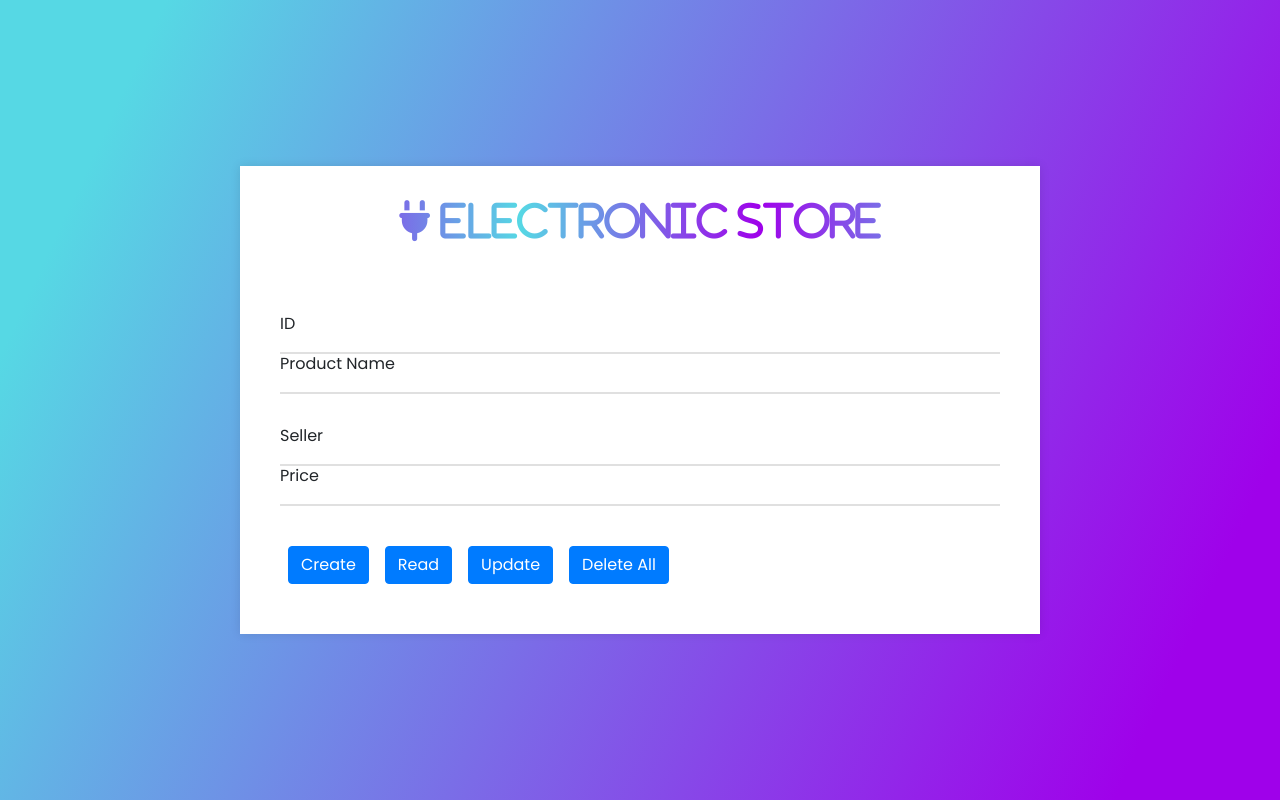
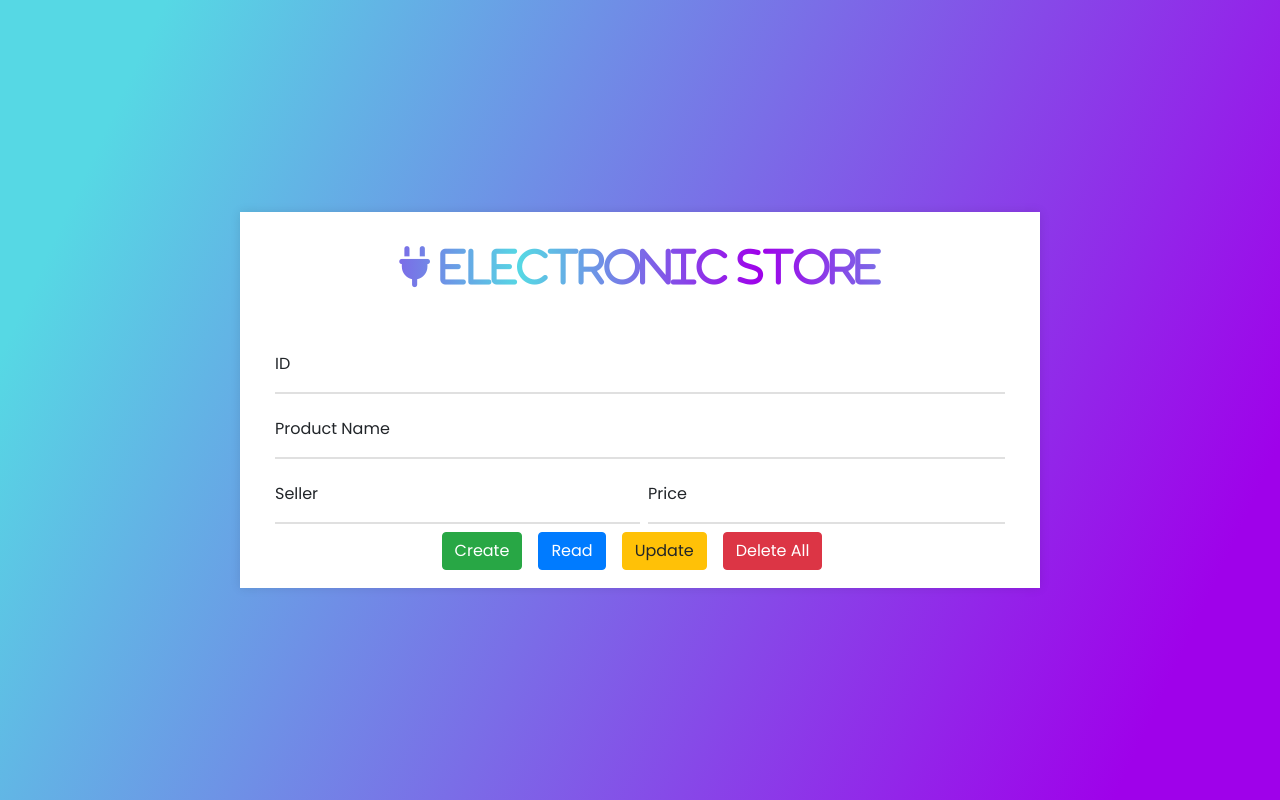
Before and after one commit to KrishnendhuAji/Ecommerce, a plain HTML site: page index.html in a window 1280 px wide. Drawn offline with nearby package versions, Linux system fonts and the light colour scheme.

```diff
--- a/index.html
+++ b/index.html
@@ -8,6 +8,7 @@
                <link rel="stylesheet" href="https://cdn.jsdelivr.net/npm/bootstrap@4.4.1/dist/css/bootstrap.min.css" integrity="sha384-Vkoo8x4CGsO3+Hhxv8T/Q5PaXtkKtu6ug5TOeNV6gBiFeWPGFN9MuhOf23Q9Ifjh" crossorigin="anonymous">
                <link rel="stylesheet" href="https://cdnjs.cloudflare.com/ajax/libs/font-awesome/6.4.2/css/all.min.css">
      <link rel="stylesheet" href="./style.css">
+     <link rel="stylesheet" href="./style2.css">
 
 </head>
 <body>
@@ -49,20 +50,42 @@
               <label for="">Product Name</label>
            </div>
         </div>
-        <div class="form-row">
-           <div class="input-data">
+         <div class="form-row">
+           <div class="input-data w-50">
               <input type="text" required>
               <div class="underline"></div>
               <label for="">Seller</label>
            </div>
-           <div class="input-data">
+
+           <div class="input-data w-50 pl-2">
               <input type="text" required>
               <div class="underline"></div>
               <label for="">Price</label>
            </div>
         </div>
 
-        <div class="form-row submit-btn d-flex p-2">
+
+
+
+
+
+<!--
+         <div class="input-dat">
+            <div class="c">
+            <input type="text">
+             </div>
+
+             <div class="c">
+               <input type="text">
+                </div>
+         </div> -->
+
+
+
+
+
+
+        <div class="form-row submit-btn d-flex p-2 justify-content-center">
           <!-- <div class="input-data">
              <div class="inner"></div>
              <input type="Create" value="Create">
@@ -79,16 +102,17 @@
                <div class="inner"></div>
                <input type="Delete All" value="Delete All">
             </div> -->
-            <button type="button" class="btn btn-primary mr-3">Create </button>
+            <button type="button" class="btn btn-success mr-3 ">Create </button>
             <button type="button" class="btn btn-primary mr-3">Read</button>
-            <button type="button" class="btn btn-primary mr-3">Update</button>
-            <button type="button" class="btn btn-primary mr-3">Delete All</button>
+            <button type="button" class="btn btn-warning mr-3">Update</button>
+            <button type="button" class="btn  btn-danger mr-3">Delete All</button>
        </div>
+
+      </div>
 
 
 
 
-     </div>
 
 
          <script src="https://code.jquery.com/jquery-3.4.1.slim.min.js" integrity="sha384-J6qa4849blE2+poT4WnyKhv5vZF5SrPo0iEjwBvKU7imGFAV0wwj1yYfoRSJoZ+n" crossorigin="anonymous"></script>
--- a/style.css
+++ b/style.css
@@ -36,14 +36,28 @@
 }
 .container form .form-row{
   display: flexbox;
-  margin: 32px 0;
+ /* margin: 32px 0; */
 }
 form .form-row .input-data{
   width: 100%;
   height: 40px;
+  margin-top: 25px;
+  position: relative;}
 
-  position: relative;
-}
+
+  /* form .form-row .input-dat{
+    width: 100%;
+    height: 40px;
+    margin-top: 25px;
+    position: relative;
+   */
+  /* .row{
+    width: 100%;
+    height: 40px;
+    margin-top: 25px;
+    position: relative;
+  } */
+
 form .form-row .textarea{
   height: 70px;
 }
@@ -143,5 +157,7 @@
   }
   .submit-btn .input-data{
     width: 40%!important;
+
+
   }
 }
```
Also changed, not shown: style2.css (added).
